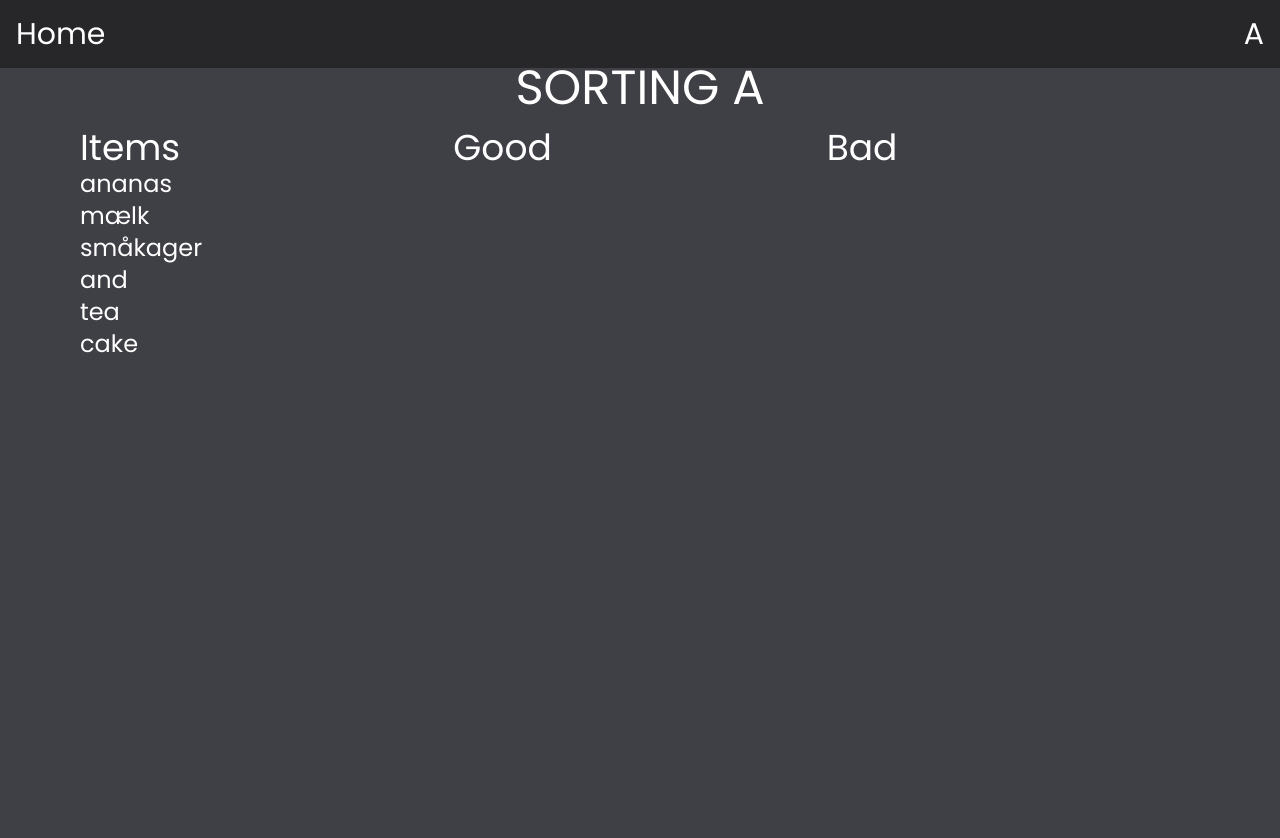
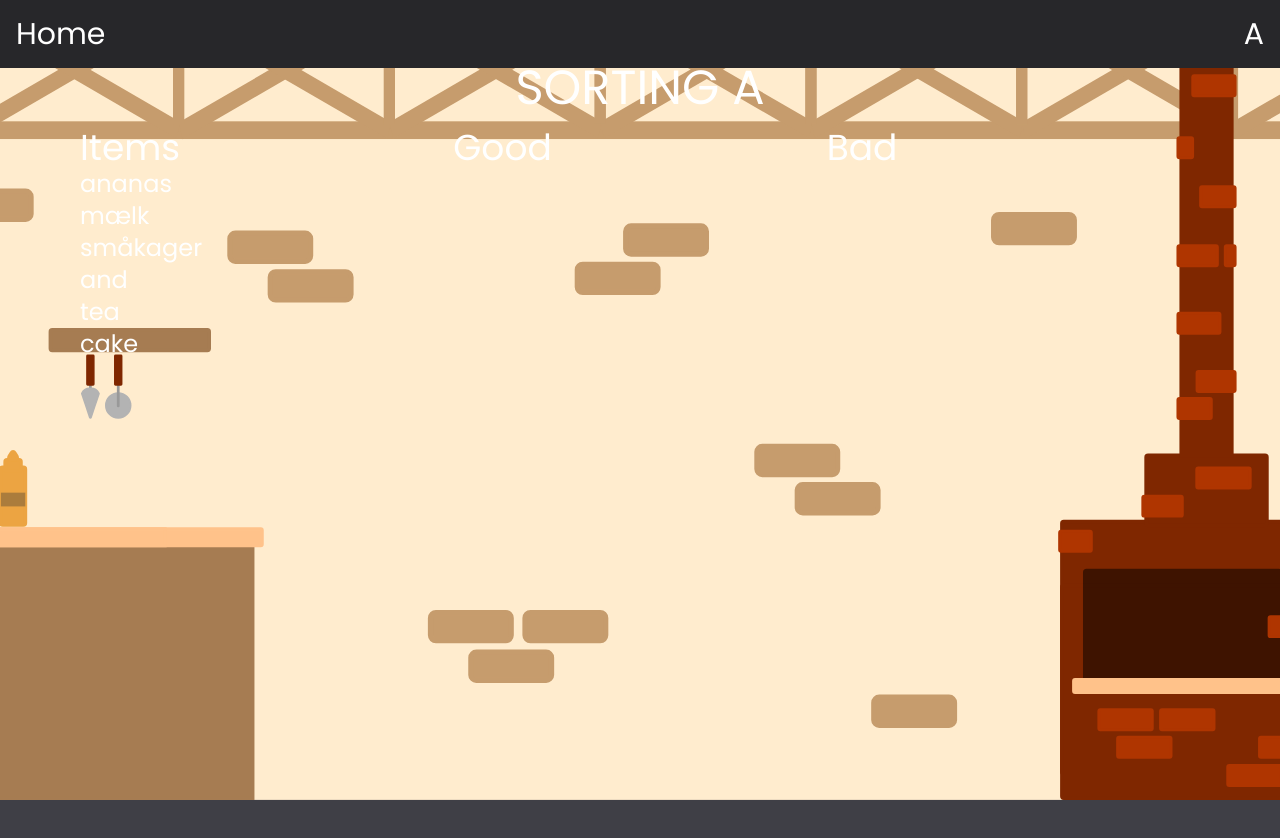
Before and after one commit to malthesers/letter-learning, a Vue app: page /a/sorting in a window 1280 px wide. Shown: the top 838 px of the page. Built offline with nearby package versions, Linux system fonts and the light colour scheme.

Commit message:
Added placeholder background to SortingView

```diff
--- a/src/views/SortingView.vue
+++ b/src/views/SortingView.vue
@@ -1,5 +1,6 @@
 <template>
-  <main>
+  <main :style="{ backgroundImage: `url(/src/assets/background/${letterStore.current?.images.background}.svg)` }"
+    class="bg-cover bg-center">
     <h1 class="text-5xl text-center uppercase">Sorting {{ letterStore.current?.value }}</h1>
     <div class="max-w-6xl h-full mx-auto grid grid-cols-3 p-4">
       <div>
```
